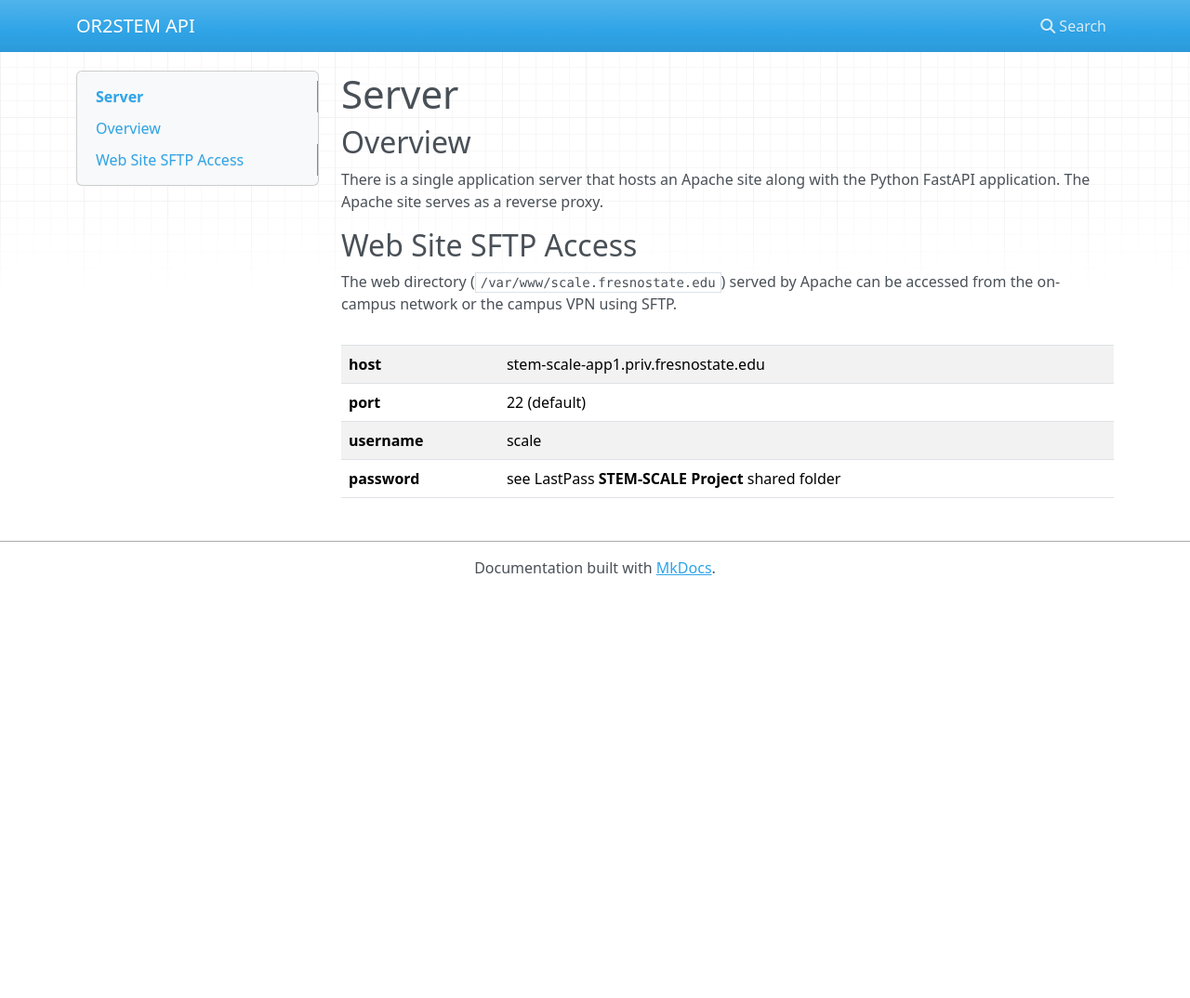
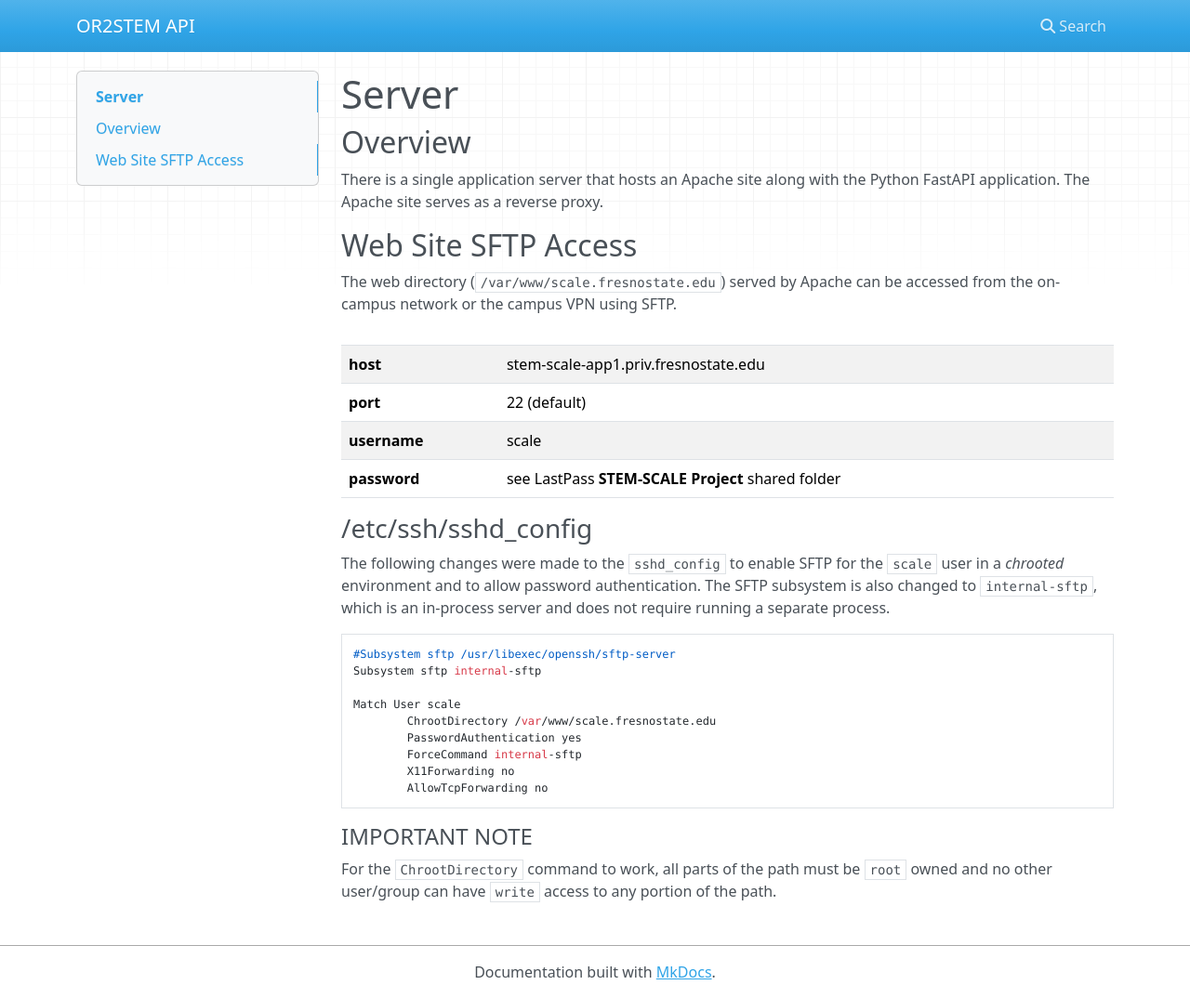
Before and after one commit to OnRampToStem/scool_lti, an MkDocs documentation site: the page built from docs/server/index.md, in a window 1280 px wide and 1074 px high. Shown: the whole window at 93% size. Built offline with MkDocs 1.6.1, drawn with Linux system fonts in a browser that asks for light colours; nearby versions of some CDN libraries.

Commit message:
document `/etc/ssh/sshd_config` changes for scale SFTP access

````diff
--- a/docs/server/index.md
+++ b/docs/server/index.md
@@ -16,3 +16,28 @@ accessed from the on-campus network or the campus VPN using SFTP.
 | **port**     | 22 (default)                                      |
 | **username** | scale                                             |
 | **password** | see LastPass **STEM-SCALE Project** shared folder |
+
+### /etc/ssh/sshd_config
+
+The following changes were made to the `sshd_config` to enable SFTP
+for the `scale` user in a *chrooted* environment and to allow password
+authentication. The SFTP subsystem is also changed to `internal-sftp`, which
+is an in-process server and does not require running a separate process.
+
+```
+#Subsystem sftp /usr/libexec/openssh/sftp-server
+Subsystem sftp internal-sftp
+
+Match User scale
+        ChrootDirectory /var/www/scale.fresnostate.edu
+        PasswordAuthentication yes
+        ForceCommand internal-sftp
+        X11Forwarding no
+        AllowTcpForwarding no
+```
+
+#### IMPORTANT NOTE
+
+For the `ChrootDirectory` command to work, all parts of the path must be
+`root` owned and no other user/group can have `write` access to any portion
+of the path.
````
